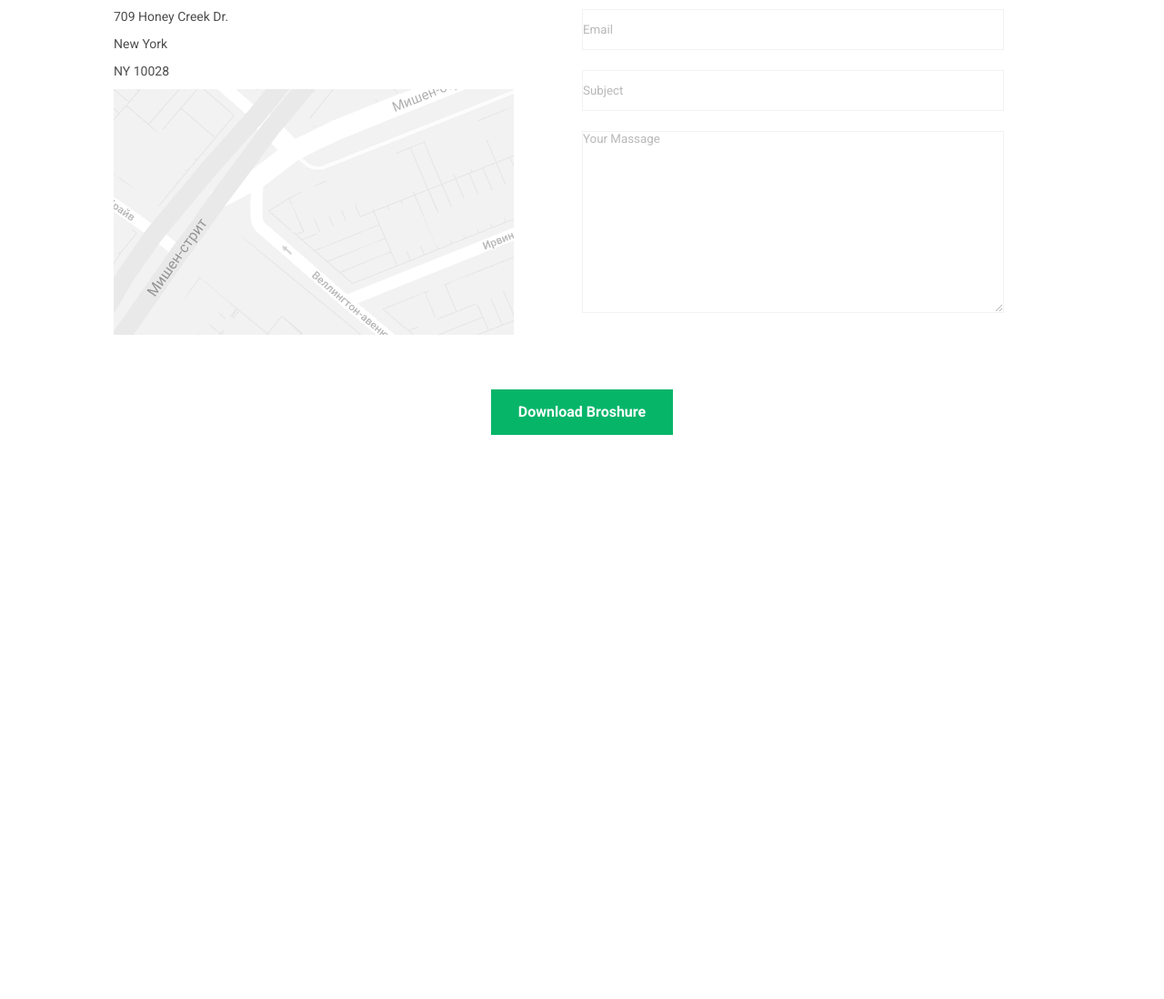
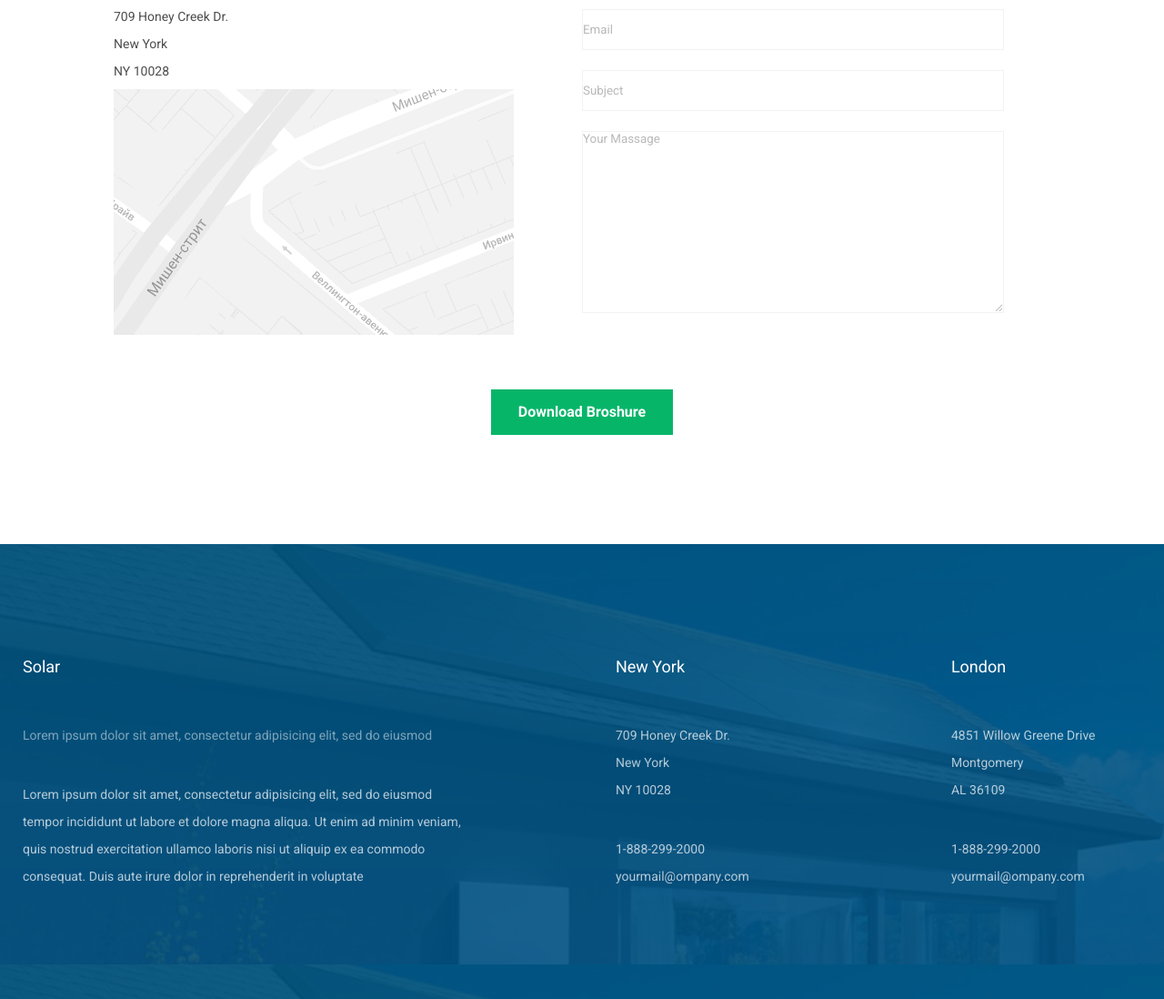
Before and after one commit to Nomex2008/Site-Siblo, a plain HTML site: page mainHTML.html in a window 1280 px wide. Shown: the part 3241-4339 px from the top of the page at 91% size. Before the commit the page ends 3719 px from the top, so only its background shows below. Drawn offline with Linux system fonts and the light colour scheme.

Commit message:
Commit 3 (footer)
Add footer.

```diff
--- a/mainHTML.html
+++ b/mainHTML.html
@@ -258,6 +258,54 @@
         </div>
     </section>
 
+    <footer class="footer">
+        <div class="container">
+            <div class="footer__main">
+                <div class="footer__solar">
+                    <div class="footer__title">
+                        Solar
+                    </div>
+                    <div class="footer__solat-subTitle">
+                        <div class="footer__solat-subTitle">
+                            Lorem ipsum dolor sit amet, consectetur adipisicing elit, sed do eiusmod
+                        </div>
+                    </div>
+                    <div class="footer__solat-title">
+                        Lorem ipsum dolor sit amet, consectetur adipisicing elit, sed do eiusmod tempor incididunt ut labore et dolore magna aliqua. Ut enim ad minim veniam, quis nostrud exercitation ullamco laboris nisi ut aliquip ex ea commodo consequat. Duis aute irure dolor in reprehenderit in voluptate
+                    </div>
+                </div>
+                <div class="footer__info">
+                    <div class="footer__info-title">
+                        New York
+                    </div>
+                    <div class="footer__info-adres">
+                        709 Honey Creek Dr.<br>
+                        New York<br>
+                        NY 10028<br>
+                    </div>
+                    <div class="footer__info-social">
+                        1-888-299-2000<br>
+                        yourmail@ompany.com<br>
+                    </div>
+                </div>
+                <div class="footer__info">
+                    <div class="footer__info-title">
+                        London
+                    </div>
+                    <div class="footer__info-adres">
+                        4851 Willow Greene Drive<br>
+                        Montgomery<br>
+                        AL 36109<br>
+                    </div>
+                    <div class="footer__info-social">
+                        1-888-299-2000<br>
+                        yourmail@ompany.com<br>
+                    </div>
+                </div>
+            </div>
+        </div>
+    </footer>
+
     <script src="js/mainJS.js">
 
     </script>
--- a/scss/mainSCSS.scss
+++ b/scss/mainSCSS.scss
@@ -330,8 +330,6 @@ body{
         margin-bottom: 5px;
     }
 
-    &__map {
-    }
 
     &__send {
         width: 45%;
@@ -389,3 +387,69 @@ body{
         text-align: center;
     }
 }
+
+//footer
+.footer {
+    background: url('../img/footer/footimg.png');
+    &__main{
+        display: flex;
+        justify-content: space-between;
+
+        padding: 120px 0;
+    }
+    &__solar {
+        width: 40%;
+    }
+
+    &__title {
+        font-size: 18px;
+        line-height: 30px;
+        font-weight: 400;
+
+        margin-bottom: 45px;
+    }
+
+    &__solat-subTitle {
+        opacity: 0.7;
+        font-size: 14px;
+        line-height: 30px;
+        font-weight: 400;
+
+        margin-bottom: 35px;
+    }
+
+    &__solat-title {
+        opacity: 0.7;
+        font-size: 14px;
+        line-height: 30px;
+        font-weight: 400;
+    }
+
+    &__info {
+        width: 17%;
+    }
+
+    &__info-title {
+        font-size: 18px;
+        line-height: 30px;
+        font-weight: 400;
+
+        margin-bottom: 45px;
+    }
+
+    &__info-adres {
+        opacity: 0.7;
+        font-size: 14px;
+        line-height: 30px;
+        font-weight: 400;
+
+        margin-bottom: 35px;
+    }
+
+    &__info-social {
+        opacity: 0.7;
+        font-size: 14px;
+        line-height: 30px;
+        font-weight: 400;
+    }
+}
```
Also changed, not shown: css/mainSCSS.css, img/footer/footimg.png (added).
